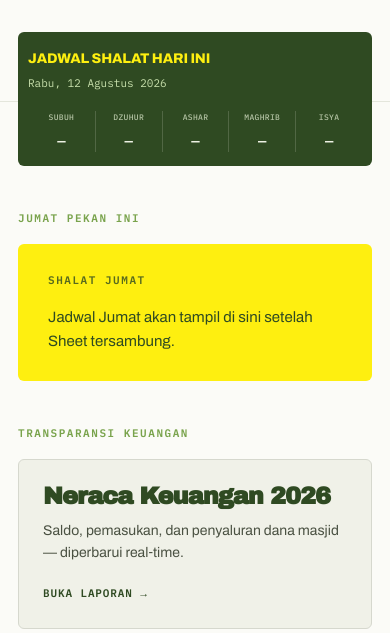
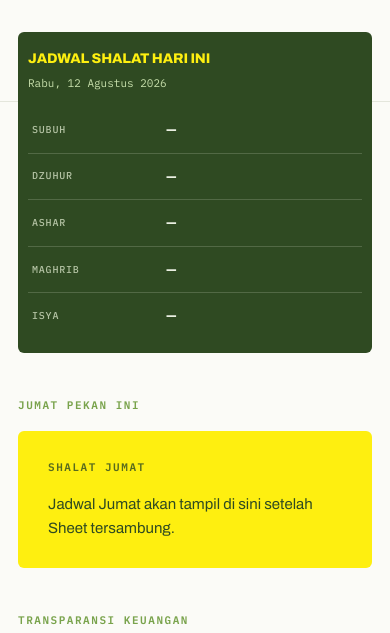
Before and after one commit to DKM-Al-Muslimun-Selakopi/almuslimun-web, a plain HTML site: page index.html in a window 390 px wide. Shown: the part 211-844 px from the top of the page. Drawn offline with Linux system fonts and the light colour scheme; no server answers.

Commit message:
Stack prayer schedule on mobile

```diff
--- a/index.html
+++ b/index.html
@@ -234,7 +234,12 @@
     .topnav-links a{ font-size:11px; padding:10px 8px; }
     header{ overflow:hidden; padding:38px 0 104px; } h1{ font-size:35px; letter-spacing:-.06em; white-space:nowrap; }
     .shalat-bar{ margin-top:-70px; padding:16px 10px 14px; } .judul-kecil{ display:block !important; } .judul-kecil span{ display:block; margin-top:5px; }
-    .shalat-grid>div{ padding:0 3px; } .shalat-grid .jam{ font-size:14px; } .shalat-grid .nama{ font-size:8px; letter-spacing:.04em; } .shalat-grid .imam{ font-size:11px; }
+    .shalat-grid{ grid-template-columns:1fr; gap:0; margin-top:14px; text-align:left; }
+    .shalat-grid>div{ align-items:center; border-left:0; border-top:1px solid rgba(239,241,228,.18); display:grid; grid-template-columns:1fr auto minmax(116px,1.4fr); padding:10px 4px; }
+    .shalat-grid>div:first-child{ border-top:0; }
+    .shalat-grid .nama{ font-size:10px; letter-spacing:.08em; }
+    .shalat-grid .jam{ font-size:16px; margin:0 16px; }
+    .shalat-grid .imam{ font-size:12px; line-height:1.25; margin:0; min-height:0; text-align:right; }
     section{ padding-top:44px; } .tabel-jadwal{ display:block; overflow-x:auto; white-space:nowrap; } .tabel-jadwal th,.tabel-jadwal td{ padding:12px; }
   }
 </style>
```
